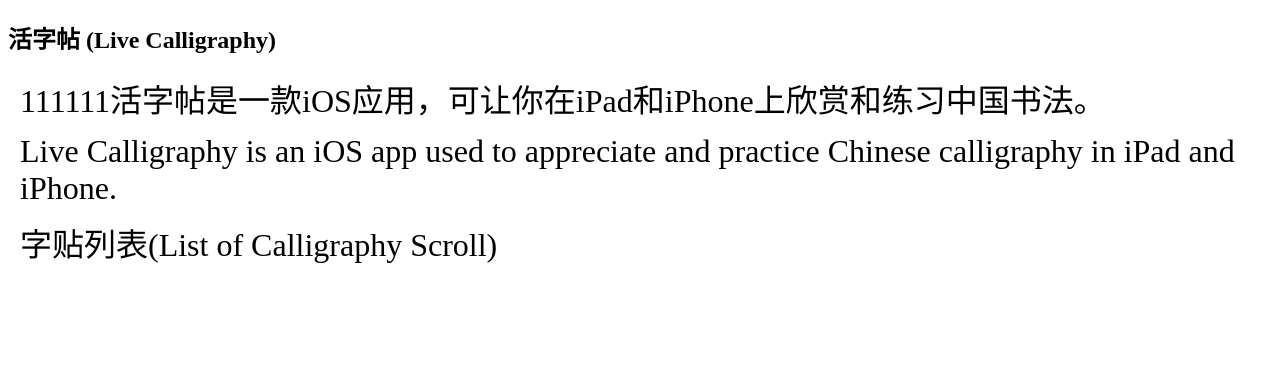
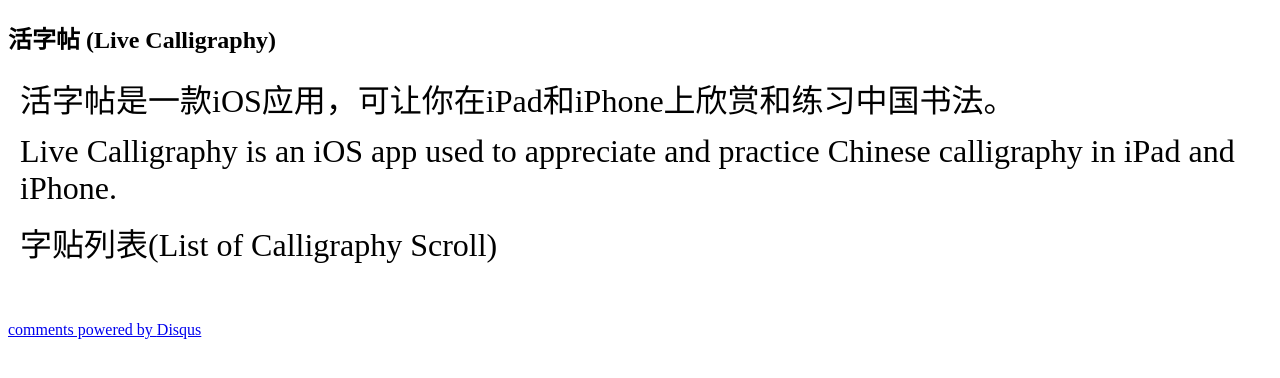
Before and after one commit to LiveCally/LanTing, a Jekyll site: the page built from index.html, in a window 1280 px wide. Shown: the top 378 px of the page. Built offline with Jekyll 4.4.1, drawn with Linux system fonts in a browser that asks for light colours; Markdown is read by kramdown in place of the engine named in the settings; comment, search, counter and statistics services are not loaded.

Commit message:
Update index.html

```diff
--- a/index.html
+++ b/index.html
@@ -3,7 +3,7 @@ layout: default
 title: 活字帖 (Live Calligraphy)
 ---
 <h2>{{ page.title }}</h2>
-<p>111111活字帖是一款iOS应用，可让你在iPad和iPhone上欣赏和练习中国书法。</p>
+<p>活字帖是一款iOS应用，可让你在iPad和iPhone上欣赏和练习中国书法。</p>
 <p>Live Calligraphy is an iOS app used to appreciate and practice Chinese calligraphy in iPad and iPhone.</p>
 <p></p>
 <p>字贴列表(List of Calligraphy Scroll)</p>
@@ -12,3 +12,18 @@ title: 活字帖 (Live Calligraphy)
 　　　　<li><a href="{{ site.baseurl }}{{ post.url }}">{{ post.title }}</a></li>
 　　{% endfor %}
 </ul>
+
+<div id="disqus_thread"></div>
+    <script type="text/javascript">
+        /* * * CONFIGURATION VARIABLES: EDIT BEFORE PASTING INTO YOUR WEBPAGE * * */
+        var disqus_shortname = 'livecalligraphy'; // required: replace example with your forum shortname
+
+        /* * * DON'T EDIT BELOW THIS LINE * * */
+        (function() {
+            var dsq = document.createElement('script'); dsq.type = 'text/javascript'; dsq.async = true;
+            dsq.src = '//' + disqus_shortname + '.disqus.com/embed.js';
+            (document.getElementsByTagName('head')[0] || document.getElementsByTagName('body')[0]).appendChild(dsq);
+        })();
+    </script>
+    <noscript>Please enable JavaScript to view the <a href="http://disqus.com/?ref_noscript">comments powered by Disqus.</a></noscript>
+    <a href="http://disqus.com" class="dsq-brlink">comments powered by <span class="logo-disqus">Disqus</span></a>
```
